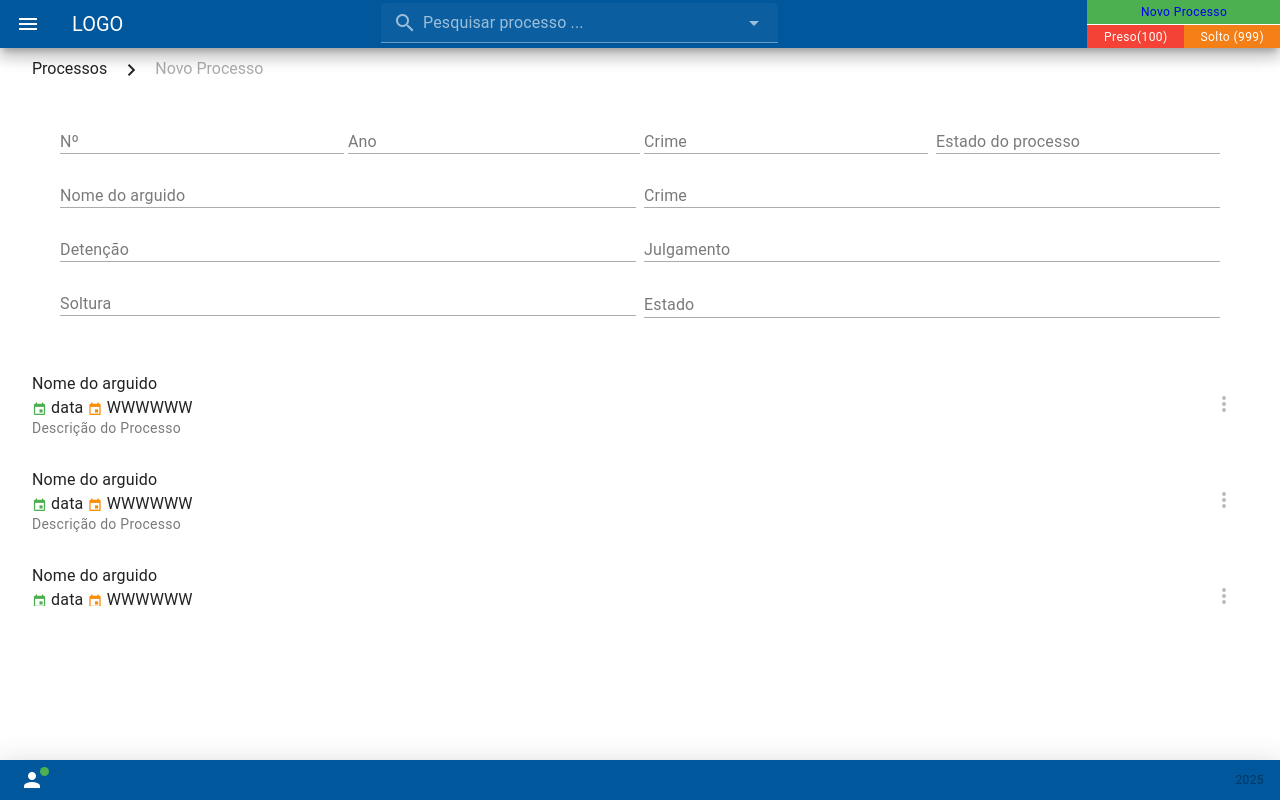
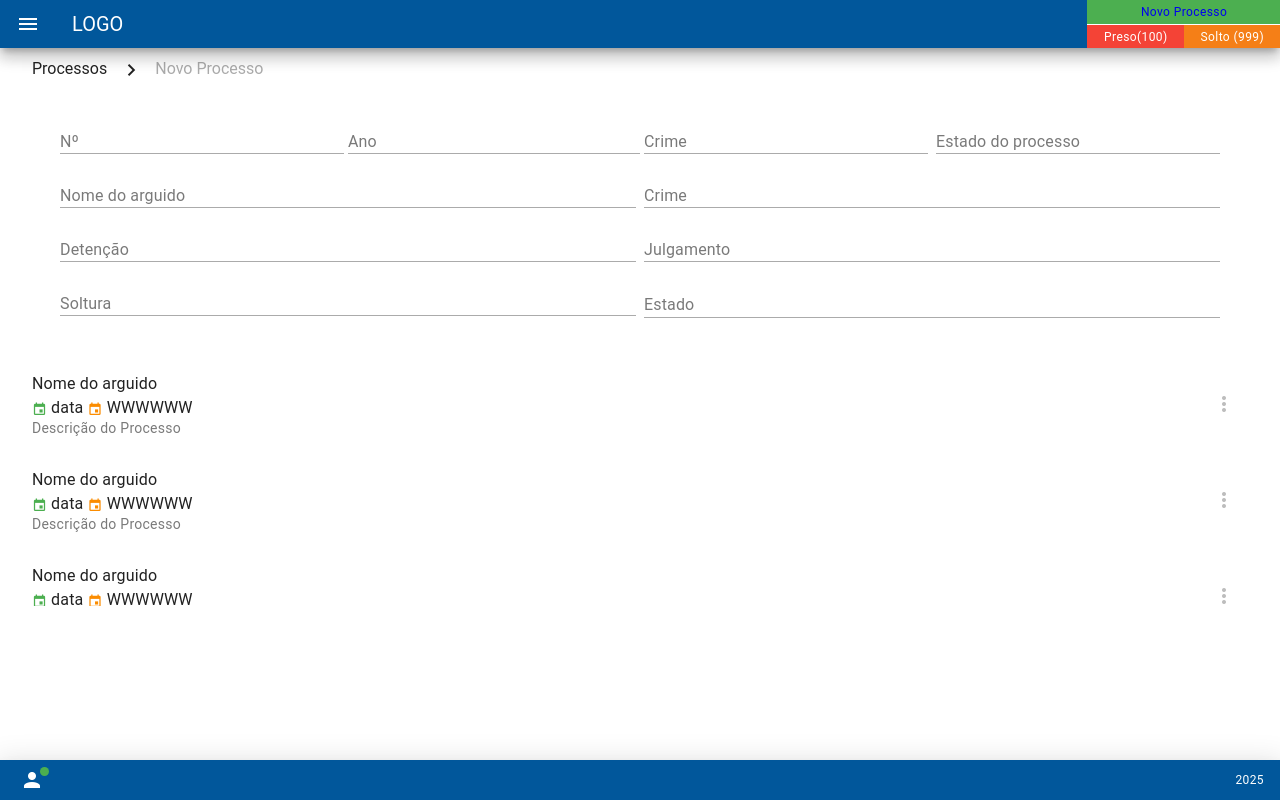
Before and after one commit to pedroavelin/tribunal, a Vue app: page /add-processo in a window 1280 px wide. Built offline with nearby package versions, Linux system fonts and the light colour scheme.

Commit message:
single-line
        single-line

```diff
--- a/src/components/AppBar.vue
+++ b/src/components/AppBar.vue
@@ -11,7 +11,7 @@ const modalStore = useModalStore();
  <v-app-bar color="light-blue-darken-4" density="compact" elevation="10">
     <v-app-bar-nav-icon @click="drawerStore.toggleDrawer()"></v-app-bar-nav-icon>
     <v-app-bar-title>LOGO</v-app-bar-title>
-    <v-combobox prepend-inner-icon="mdi-magnify"  :items="['101', '312', '413', '114', '65', '216']" density="compact" label="Pesquisar processo ..." class="mt-5 text-caption"></v-combobox>
+    <!-- <v-combobox prepend-inner-icon="mdi-magnify"  :items="['101', '312', '413', '114', '65', '216']" density="compact" label="Pesquisar processo ..." class="mt-5 text-caption"></v-combobox> -->
     <v-spacer></v-spacer>
 
     <v-sheet class="" max-height="210">
--- a/src/components/AppFooter.vue
+++ b/src/components/AppFooter.vue
@@ -10,8 +10,8 @@
       </span>
       </router-link>
     <div
-      class="text-caption text-disabled text-white" style="position: absolute; right: 16px;">
-      {{ (new Date()).getFullYear() }}
+      class="text-caption text-disabled" style="position: absolute; right: 16px;">
+      <div class="text-white">{{ (new Date()).getFullYear() }}</div>
     </div>
   </v-footer>
 </template>
--- a/src/pages/AddProcesso.vue
+++ b/src/pages/AddProcesso.vue
@@ -8,7 +8,7 @@ const items = ref([
   {
     title: 'Processos',
     disabled: false,
-    href: '#!',
+    to: '/processo',
   },
   {
     title: 'Novo Processo',
@@ -30,7 +30,7 @@ const onScroll = () => {
 
 <template>
   <AppBar />
-  <!-- <NavigationDrawer /> -->
+  <NavigationDrawer />
   <br>
   <v-container fluid>
   <v-breadcrumbs :items="items">
--- a/src/pages/ProcessosPage.vue
+++ b/src/pages/ProcessosPage.vue
@@ -1,7 +1,23 @@
 <template>
    <AppBar/>
    <NavigationDrawer/>
+
   <v-main class="style-1">
+    <v-card
+    class="mx-auto"
+    color="surface-light"
+    max-width="400"
+  >
+    <v-card-text>
+      <v-text-field
+        append-inner-icon="mdi-magnify"
+        density="compact"
+        label="Pesquisar processo"
+        variant="solo"
+        hide-details
+      ></v-text-field>
+    </v-card-text>
+  </v-card>
     <div class="content-container-process">
       <ListProcess />
     </div>
```
